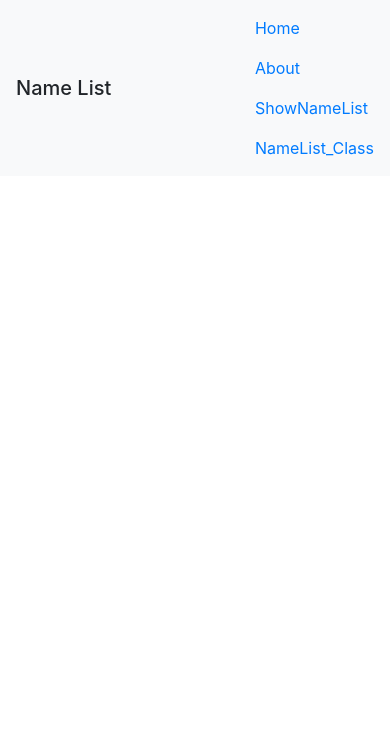
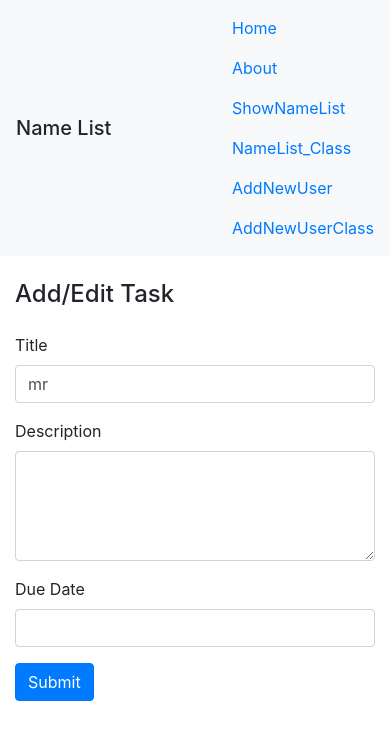
Before and after one commit to kreshan882/ReactJS_202206, a React (Create React App) app: page /addNewUser in a window 390 px wide. Shown: the top 740 px of the page. Built offline with nearby package versions, Linux system fonts and the light colour scheme.

Commit message:
commit third

```diff
--- a/src/App.js
+++ b/src/App.js
@@ -6,6 +6,8 @@ import HeaderBar from './comp/pages/headerBar/HeaderBar';
 import Home from './comp/pages/Home/Home';
 import About from './comp/pages/About/About';
 import NameListCls from './comp/pages/nameListCls/NameListCls';
+import AddNewUser from './comp/pages/UserManagement/AddNewUser';
+import AddNewUserClass from './comp/pages/UserManagement/AddNewUserClass';
 
 
 
@@ -27,6 +29,8 @@ function App() {
       <Route path="/NameListCls" element={<NameListCls/>} />
       <Route path="home" element={<Home />} />
       <Route path="about" element={<About />} />
+      <Route path="addNewUser" element={<AddNewUser />} />
+      <Route path="addNewUserClass" element={<AddNewUserClass />} />
     </Routes>
     </BrowserRouter>
   </React.Fragment>
--- /dev/null
+++ b/src/comp/pages/UserManagement/AddNewUser.jsx
@@ -0,0 +1,87 @@
+import React, { useState } from 'react';
+import { useFormik } from 'formik';
+import axios from 'axios';
+
+
+function AddNewUser() {
+
+  const [message,setMessage] = useState('');
+  const initialValues= {
+    title:'mr',
+    description:'',
+    dueDate:''
+  };
+
+  const onSubmit= (values,{resetForm}) => {
+    console.log(values);
+    console.log(values.title);
+
+    const apiUrl="https//addUser/restApi";
+    const task ={id: '4',title: values.title ,description:values.description };
+    axios.put(apiUrl,task)
+    .then((response) => {
+        if(response.status==200){
+
+        }
+    })
+    .catch((error) => {
+      console.log(error);
+      console.log('url not found');
+      setMessage('successfully saved: '+values.title);
+      resetForm({values: ''});
+    });
+
+  };
+
+  const validate= (values) => {
+    let errors ={};
+      if(!values.title) {
+          errors.title='please add title';
+      }
+      if(!values.description) {
+        errors.description='please add description';
+      }
+      if(!values.dueDate) {
+        errors.dueDate='please add dueDate';
+      }
+    return errors;
+  };
+
+  const formik = useFormik({
+      initialValues,
+      onSubmit,
+      validate,
+  });
+
+    return (
+        <div className="container col-sm-8 mt-4">
+          <h4 className="mb-4">Add/Edit Task</h4>
+          <form onSubmit={formik.handleSubmit}>
+        <div className="form-group">
+          <label for="title">Title</label>
+          <input type="text" className="form-control"  id="title"  aria-describedby="emailHelp"
+          onChange={formik.handleChange} value={formik.values.title} onBlur={formik.handleBlur}/>
+          {formik.touched.title && formik.errors.title? <div className="text-danger">{formik.errors.title}</div>: null}
+        </div>
+        <div className="form-group">
+          <label for="description">Description</label>
+          <textarea rows="4" type="text" className="form-control" id="description" aria-describedby="emailHelp"
+          onChange={formik.handleChange} value={formik.values.description} onBlur={formik.handleBlur} />
+          {formik.touched.description && formik.errors.description? <div className="text-danger">{formik.errors.description}</div>: null}
+        </div>
+        <div className="form-group">
+          <label for="dueDate">Due Date</label>
+          <input type="text" className="form-control" id="dueDate"  aria-describedby="emailHelp"
+          onChange={formik.handleChange} value={formik.values.dueDate} onBlur={formik.handleBlur}/>
+          {formik.touched.dueDate && formik.errors.dueDate? <div className="text-danger">{formik.errors.dueDate}</div>: null}
+        </div>
+        <button type="submit" class="btn btn-primary">
+          Submit
+        </button>
+      </form>
+      {message? <div className='alert alert-primary'>{message}</div>:null}
+        </div>
+      );
+    }
+
+export default AddNewUser;
--- /dev/null
+++ b/src/comp/pages/UserManagement/AddNewUserClass.jsx
@@ -0,0 +1,104 @@
+import React, { Component } from 'react';
+import { useFormik } from 'formik';
+import axios from 'axios';
+
+class AddNewUserClass extends Component {
+    constructor(){
+        super();
+        console.log('call constractor');
+        this.state= {
+            getAName : false ,
+            message: ''
+
+
+          };
+
+        //   this.formik={
+        //     initialValues: {
+        //     title:'mr',
+        //     description:'',
+        //     dueDate:''
+        //     },
+        //     onSubmit,
+        //     validate,
+        // };
+
+
+
+    }
+
+        // initialValues= {
+        //     title:'mr',
+        //     description:'',
+        //     dueDate:''
+        //   };
+
+
+
+        //   onSubmit= (values,{resetForm}) => {
+        //     console.log(values);
+        //     console.log(values.title);
+        //     const apiUrl="https//addUser/restApi";
+        //     const task ={id: '4',title: values.title ,description:values.description };
+        //     axios.put(apiUrl,task)
+        //     .then((response) => {
+        //         if(response.status==200){
+        //         }
+        //     })
+        //     .catch((error) => {
+        //       console.log(error);
+        //       console.log('url not found');
+        //       this.setState ({message: 'successfully saved: '+values.title });
+        //       resetForm({values: ''});
+        //     });
+        //   };
+
+        //   validate= (values) => {
+        //     let errors ={};
+        //       if(!values.title) {
+        //           errors.title='please add title';
+        //       }
+        //       if(!values.description) {
+        //         errors.description='please add description';
+        //       }
+        //       if(!values.dueDate) {
+        //         errors.dueDate='please add dueDate';
+        //       }
+        //     return errors;
+        //   };
+
+    render() {
+        return (
+            <div className="container col-sm-8 mt-4">
+             <h4 className="mb-4">Add/Edit Task Class</h4>
+
+              {/* <form onSubmit={this.formik.handleSubmit}>
+        <div className="form-group">
+          <label for="title">Title</label>
+          <input type="text" className="form-control"  id="title"  aria-describedby="emailHelp"
+          onChange={this.formik.handleChange} value={this.formik.values.title} onBlur={this.formik.handleBlur}/>
+          {this.formik.touched.title && this.formik.errors.title? <div className="text-danger">{this.formik.errors.title}</div>: null}
+        </div>
+        <div className="form-group">
+          <label for="description">Description</label>
+          <textarea rows="4" type="text" className="form-control" id="description" aria-describedby="emailHelp"
+          onChange={this.formik.handleChange} value={this.formik.values.description} onBlur={this.formik.handleBlur} />
+          {this.formik.touched.description && this.formik.errors.description? <div className="text-danger">{this.formik.errors.description}</div>: null}
+        </div>
+        <div className="form-group">
+          <label for="dueDate">Due Date</label>
+          <input type="text" className="form-control" id="dueDate"  aria-describedby="emailHelp"
+          onChange={this.formik.handleChange} value={this.formik.values.dueDate} onBlur={this.formik.handleBlur}/>
+          {this.formik.touched.dueDate && this.formik.errors.dueDate? <div className="text-danger">{this.formik.errors.dueDate}</div>: null}
+        </div>
+        <button type="submit" class="btn btn-primary">
+          Submit
+        </button>
+      </form>
+      {this.state.message? <div className='alert alert-primary'>{this.state.message}</div>:null} */}
+            </div>
+        );
+    }
+
+}
+export default AddNewUserClass;
--- a/src/comp/pages/headerBar/HeaderBar.jsx
+++ b/src/comp/pages/headerBar/HeaderBar.jsx
@@ -19,6 +19,12 @@ function HeaderBar(){
                 <li className="nav-item">
                     <Link  className="nav-link" to="/NameListCls" >NameList_Class</Link >
                 </li>
+                <li className="nav-item">
+                    <Link  className="nav-link" to="/addNewUser" >AddNewUser</Link >
+                </li>
+                <li className="nav-item">
+                    <Link  className="nav-link" to="/addNewUserClass" >AddNewUserClass</Link >
+                </li>
            </ul>
 
         </nav>
```
